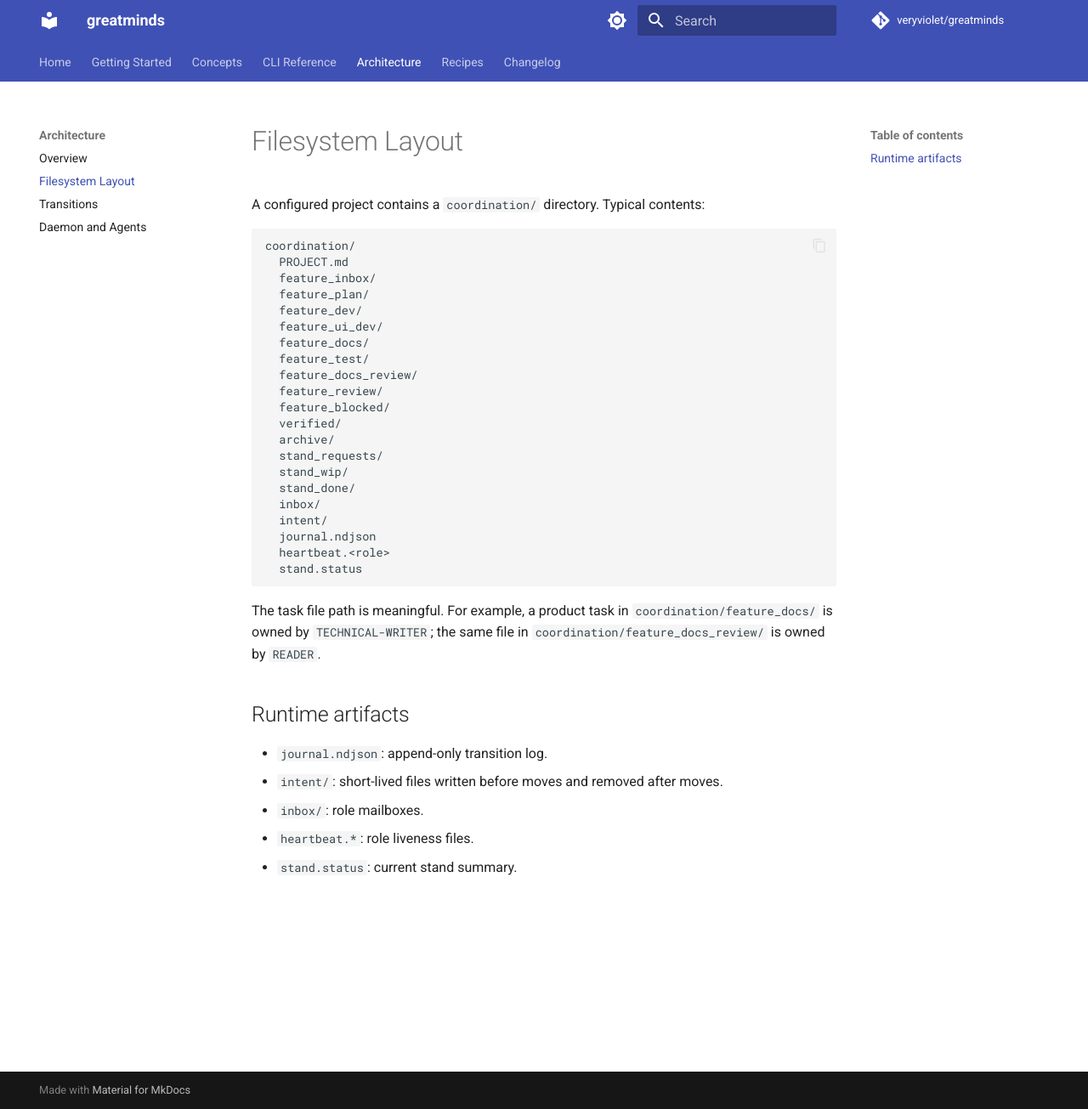
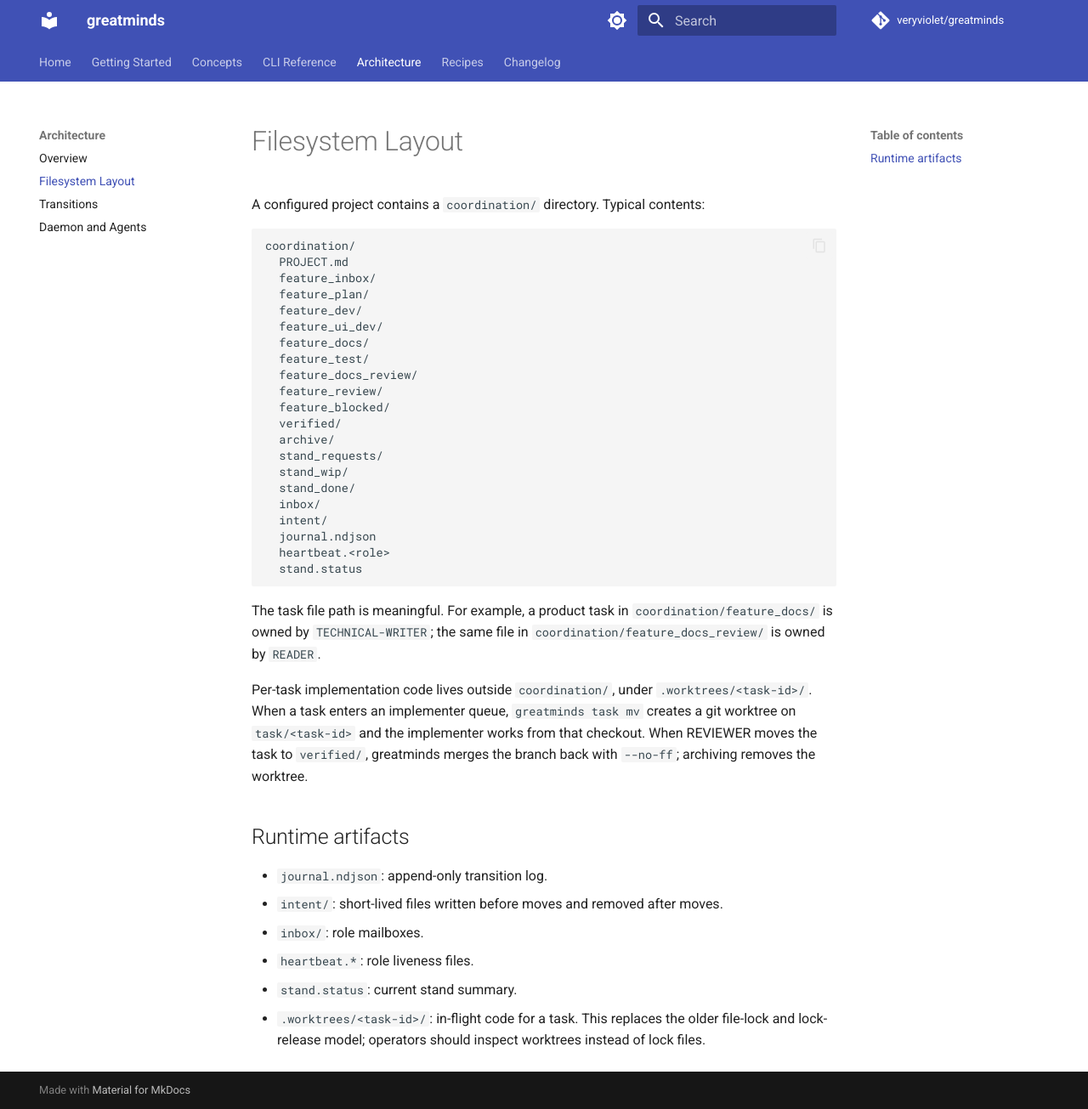
Before and after one commit to veryviolet/greatminds, an MkDocs documentation site: the page built from docs/architecture/filesystem-layout.md, in a window 1280 px wide and 1305 px high. Shown: the whole window at 85% size. Built offline with MkDocs 1.6.1 and Material for MkDocs 9.7.7, drawn with Linux system fonts in a browser that asks for light colours; comment, search, counter and statistics services are not loaded.

Commit message:
docs(0210): document per-task git worktree isolation (post-0185)
0185 replaced 0115/0166 file-locks with git-worktree-per-task.
Adds filesystem-layout coverage of `.worktrees/<task-id>/`: where
in-flight code lives, when the worktree is created/merged/removed,
and that operators should inspect worktrees instead of lock files.

Companion COORDINATE.md changes for the same task landed earlier
in commit 3af09b3 (0208's docs commit, which co-edited the same
COORDINATE.md file).

```diff
--- a/docs/architecture/filesystem-layout.md
+++ b/docs/architecture/filesystem-layout.md
@@ -30,6 +30,13 @@ The task file path is meaningful. For example, a product task in
 `coordination/feature_docs/` is owned by `TECHNICAL-WRITER`; the same file in
 `coordination/feature_docs_review/` is owned by `READER`.
 
+Per-task implementation code lives outside `coordination/`, under
+`.worktrees/<task-id>/`. When a task enters an implementer queue,
+`greatminds task mv` creates a git worktree on `task/<task-id>` and the
+implementer works from that checkout. When REVIEWER moves the task to
+`verified/`, greatminds merges the branch back with `--no-ff`; archiving removes
+the worktree.
+
 ## Runtime artifacts
 
 - `journal.ndjson`: append-only transition log.
@@ -37,3 +44,6 @@ The task file path is meaningful. For example, a product task in
 - `inbox/`: role mailboxes.
 - `heartbeat.*`: role liveness files.
 - `stand.status`: current stand summary.
+- `.worktrees/<task-id>/`: in-flight code for a task. This replaces the older
+  file-lock and lock-release model; operators should inspect worktrees instead
+  of lock files.
```
